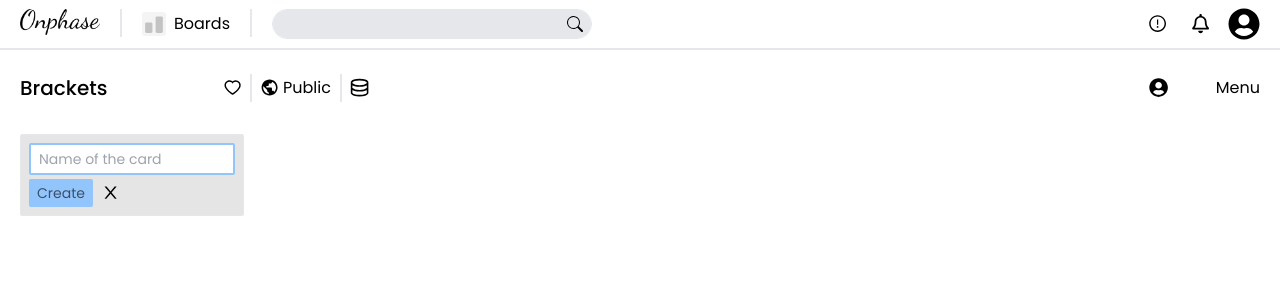
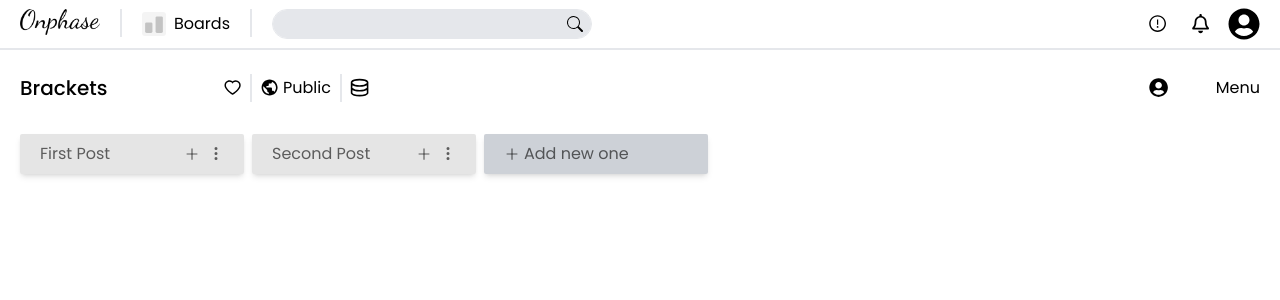
Before and after one commit to maevskyy/TrelloClone, a React (Create React App) app: page / in a window 1280 px wide. Shown: the top 300 px of the page. Built offline with nearby package versions, Linux system fonts and the light colour scheme.

Commit message:
added primitive lists functional

```diff
--- a/src/components/main/sections/MainCards.jsx
+++ b/src/components/main/sections/MainCards.jsx
@@ -1,19 +1,40 @@
 import React, { useState } from 'react';
 import { styles } from '../../../styles';
 
-import { AiOutlinePlus, AiOutlineClose } from 'react-icons/ai';
 import MainCardsAddButton from './MainCardsAddButton';
+import MainLists from './MainLists';
 
 const MainCards = () => {
-  const [createCard, setCreateCard] = useState(true);
+  const [createCard, setCreateCard] = useState(false);
+
+  const [lists, setLists] = useState([
+
+      {title: 'First Post', body: '', id: 1},
+      {title: 'Second Post', body: '', id: 2}
+
+
+  ]);
+
+  const createList = (newList) => {
+    setLists([...lists, newList]);
+    setCreateCard(false);
+  };
+
+  console.log(lists);
 
   return (
-    <div className="mt-8 flex">
+    <div className="mt-8 flex gap-2">
+      <MainLists
+        // remove={removePost}
+        // post={sortedAndSearchedPosts}
+        lists={lists}
+      />
 
-        <MainCardsAddButton
-            createCard ={createCard}
-            setCreateCard ={setCreateCard}
-        />
+      <MainCardsAddButton
+        createList={createList}
+        createCard={createCard}
+        setCreateCard={setCreateCard}
+      />
     </div>
   );
 };
--- a/src/components/main/sections/MainCardsAddButton.jsx
+++ b/src/components/main/sections/MainCardsAddButton.jsx
@@ -1,52 +1,64 @@
-import React, { useState, useRef, useImperativeHandle } from 'react';
+import React, { useState } from 'react';
 
 import { styles } from '../../../styles';
 
 import { AiOutlinePlus, AiOutlineClose } from 'react-icons/ai';
 
-const MainCardsAddButton = ({ createCard, setCreateCard }) => {
-  const cardTitle = useRef('');
+const MainCardsAddButton = ({ createList, setCreateCard, createCard }) => {
 
-  console.log(cardTitle);
+  const [listInfo, setListInfo] = useState({
+    title: '',
+    body: ''
+  });
 
-  const titleHandler = (e) => {
-    e.preventDefault()
-    `x`
+
+  const handlerFunc = (e) => {
+    const newList = {
+        ...listInfo,
+        id: Date.now()
     }
+    setListInfo({title: '', body: ''})
+    createList(newList)
+  }
+
+  const closeHandler = () => {
+    setCreateCard(createCard => !createCard)
+  }
+
 
 
   return (
     <div>
       {createCard ? (
-        <div className={`w-[14em] border p-2 rounded-sm bg-black/10`}>
-          <form>
+        <div className={`w-[14em] border p-2 rounded-sm bg-black/10 shadow-md`}>
           <input
             className=" w-full border-blue-300 border-2 outline-none px-2 py-1 text-sm rounded-sm mb-1"
             placeholder="Name of the card"
-              value={cardTitle.current}
+            onChange={e => setListInfo({...listInfo, title: e.target.value})}
+            value={listInfo.title}
           />
-            <div className="flex gap-2">
+          <div className="flex gap-2 ">
             <button
-                onClick={titleHandler}
               className="bg-blue-300 px-2 py-1 text-sm rounded-sm text-black/60"
+              onClick={listInfo.title === '' ? null : handlerFunc}
             >
               Create
             </button>
-              <button onClick={() => setCreateCard((prev) => !prev)}>
+            <button onClick={closeHandler}>
               <AiOutlineClose className={`${styles.iconShape}`} />
             </button>
           </div>
-          </form>
         </div>
       ) : (
         <button
-          onClick={() => setCreateCard((prev) => !prev)}
-          className={`${styles.searchBackLights} w-[14em] bg-black/10 hover:bg-black/5 hover:text-black/80 py-2 px-5 rounded-sm text-black/60 flex items-center gap-1`}
+          onClick={closeHandler}
+          className={`${styles.searchBackLights} w-[14em] bg-black/10 hover:bg-black/5 hover:text-black/80 py-2 px-5 rounded-sm text-black/60 flex items-center gap-1 shadow-md`}
         >
           <AiOutlinePlus />
           Add new one
         </button>
       )}
+
     </div>
   );
 };
--- /dev/null
+++ b/src/components/main/sections/MainListItem.jsx
@@ -0,0 +1,20 @@
+import React from 'react';
+
+import { AiOutlinePlus } from 'react-icons/ai';
+import { GoKebabVertical } from 'react-icons/go';
+
+const MainListItem = (props) => {
+  return (
+    <div
+      className=' min-w-[14em] max-w-fit h-fit bg-black/10 hover:bg-black/5 hover:text-black/80 py-2 px-5 rounded-sm text-black/60 flex items-center gap-1 shadow-md  justify-between'
+    >
+        <div className="">{props.lists.title}</div>
+        <div className="flex gap-2 items-center">
+            <AiOutlinePlus/>
+            <GoKebabVertical/>
+        </div>
+    </div>
+  );
+};
+
+export default MainListItem;
--- /dev/null
+++ b/src/components/main/sections/MainLists.jsx
@@ -0,0 +1,14 @@
+import React from 'react';
+import MainListItem from './MainListItem';
+
+const MainLists = ({lists}) => {
+    return (
+        <div className='flex gap-2'>
+            {lists.map((el, index) =>
+            <MainListItem className="" lists={el} key={el.id}/>
+            )}
+        </div>
+    );
+}
+
+export default MainLists;
--- a/src/styles.js
+++ b/src/styles.js
@@ -2,7 +2,8 @@ const styles = {
     padding: "px-5 py-2",
     searchBackLights: "transition ease-in-out delay-150 bg-gray-400/50 rounded-full",
     iconShape: "w-[1.2em] h-[1.2em]",
-    userSelect: " user"
+    userSelect: " user",
+    btnPrimary: '',
 //     heroHeadText:
 //     "font-black text-white lg:text-[80px] sm:text-[60px] xs:text-[50px] text-[40px] lg:leading-[98px] mt-2",
 //   heroSubText:
```
Also changed, not shown: src/App.jsx (+3 -10 lines). Lines whose indentation alone changed are shown as unchanged.
